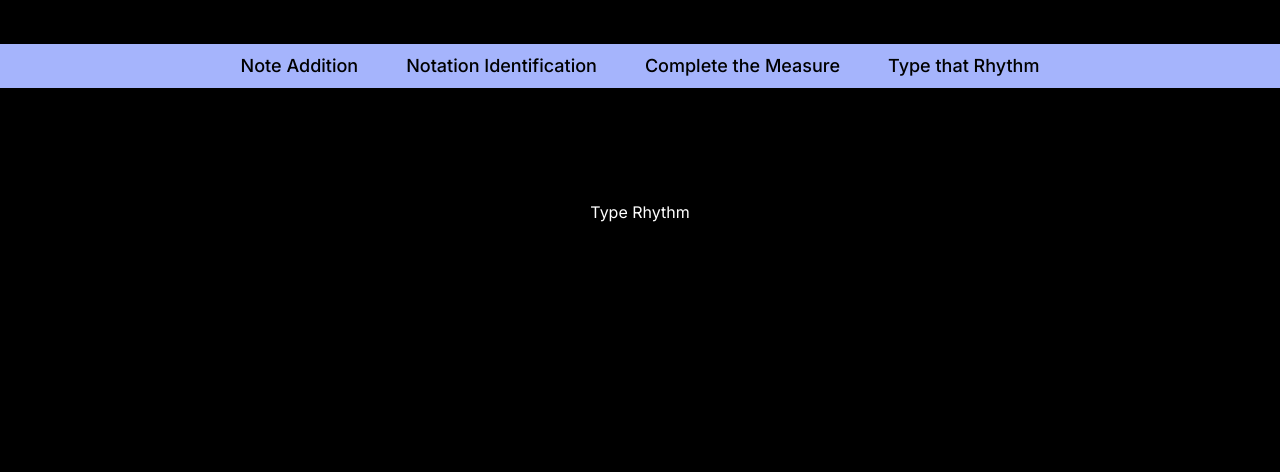
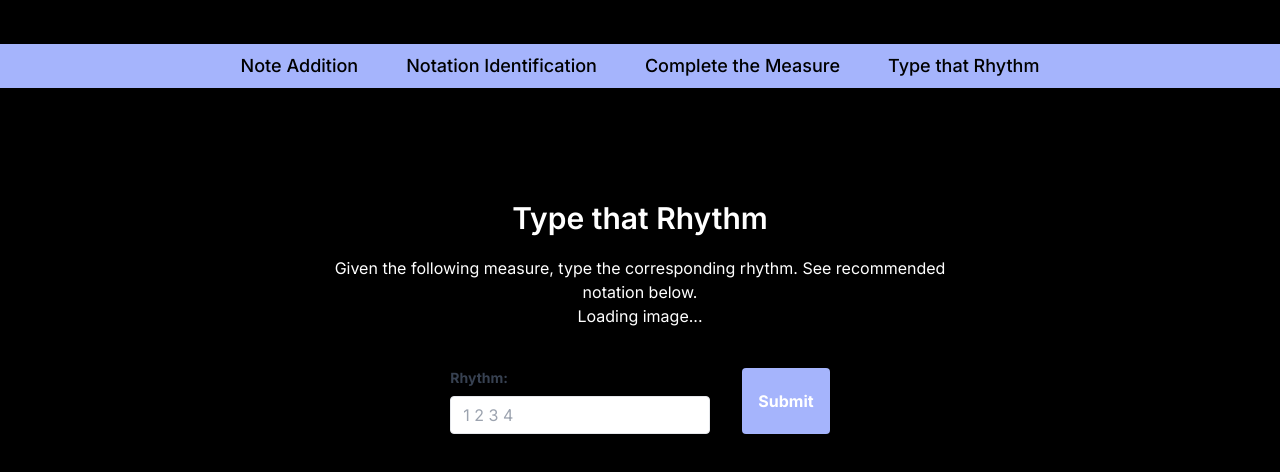
Before and after one commit to sastec17/soundscholars, a Next.js app: page /exercises/typeRhythm in a window 1280 px wide. Shown: the top 472 px of the page. Built offline with nearby package versions, Linux system fonts and the light colour scheme; no server answers.

Commit message:
type rhythm UI - TODO - Insert BE functionality

```diff
--- a/app/exercises/typeRhythm/page.tsx
+++ b/app/exercises/typeRhythm/page.tsx
@@ -1,10 +1,82 @@
 /* typeRhythm component
 */
+"use client";
+import { useEffect, useState } from "react";
+import Image from "next/image"
 
 export default function TypeRhythm() {
-    return (
-      <main className="flex min-h-screen flex-col items-center justify-between p-24">
-          <p>Type Rhythm</p>
-      </main>
-    )
-  }
+  const [rhythm, setRhythm] = useState("");
+  const [imgUrl, setImgUrl] = useState("");
+  const [answer, setAnswer] = useState("");
+  const[level, setLevel] = useState(0);
+  const [aiFeedback, setaiFeedback] = useState("");
+  const [exerciseDescription, setDescription] = useState("");
+
+  useEffect(() => {
+    let ignoreStaleRequest = false;
+    fetch('/api/typeThatRhythm',{ credentials: "same-origin" })
+      .then((response) => {
+        if (!response.ok) throw Error(response.statusText);
+        return response.json();
+      })
+      .then((data) => {
+        // If ignoreStaleRequest was set to true, we want to ignore the results of the
+        // the request. Otherwise, update the state to trigger a new render.
+        if (!ignoreStaleRequest) {
+          setImgUrl(data.exercisePath);
+          setAnswer(data.answer);
+          setLevel(data.level);
+          setDescription(data.textDescription);
+        }
+      })
+      .catch((error) => console.log(error));
+      return () => {
+        // This is a cleanup function that runs whenever the component
+        // unmounts or re-renders. If a Post is about to unmount or re-render, we
+        // should avoid updating state.
+        ignoreStaleRequest = true;
+      };
+  }, [])
+
+  return (
+    <main className="flex min-h-screen flex-col items-center pt-24">
+        <h1 className="text-3xl font-semibold mb-5">Type that Rhythm</h1>
+        <p className="w-1/2 text-center">Given the following measure, type the corresponding rhythm.
+        See recommended notation below.
+        </p>
+
+        <div>
+            {imgUrl &&
+              <div className="flex items-center justify-center relative w-48 h-24">
+              <Image
+                  alt="Type that rhythm exercise image"
+                  src={imgUrl}
+                  fill
+                  className="object-contain"
+              />
+            </div>
+            }
+            {!imgUrl &&
+              <div className="flex items-center justify-center text-center">
+                <p>Loading image...</p>
+              </div>
+            }
+        </div>
+        <form className="flex my-10 space-x-8">
+          <div>
+            <label className="block text-gray-700 text-sm font-bold mb-2">
+              Rhythm:
+            </label>
+            <input
+              className="shadow appearance-none border rounded w-full py-2 px-3 text-gray-700 leading-tight focus:outline-none focus:shadow-outline" id="rhythm" type="text" placeholder="1 2 3 4"
+              onChange={(ev) => setRhythm(ev.target.value)}
+              value={rhythm}
+            ></input>
+          </div>
+          <button className="bg-indigo-300 hover:bg-indigo-500 text-white font-bold py-2 px-4 rounded focus:outline-none focus:shadow-outline" type="button">
+            Submit
+          </button>
+        </form>
+    </main>
+  )
+}
```
Also changed, not shown: 1 other file (tests, documents, lock files or other folders).
